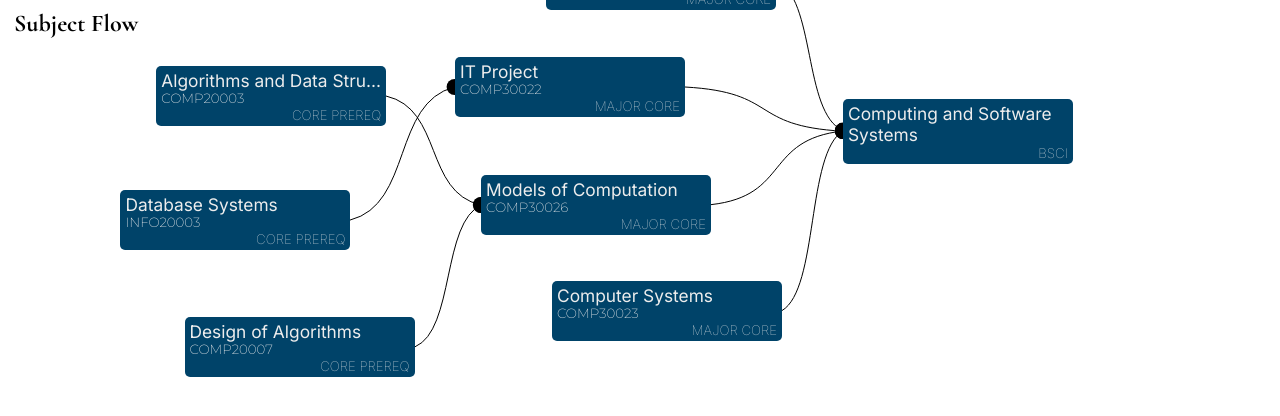
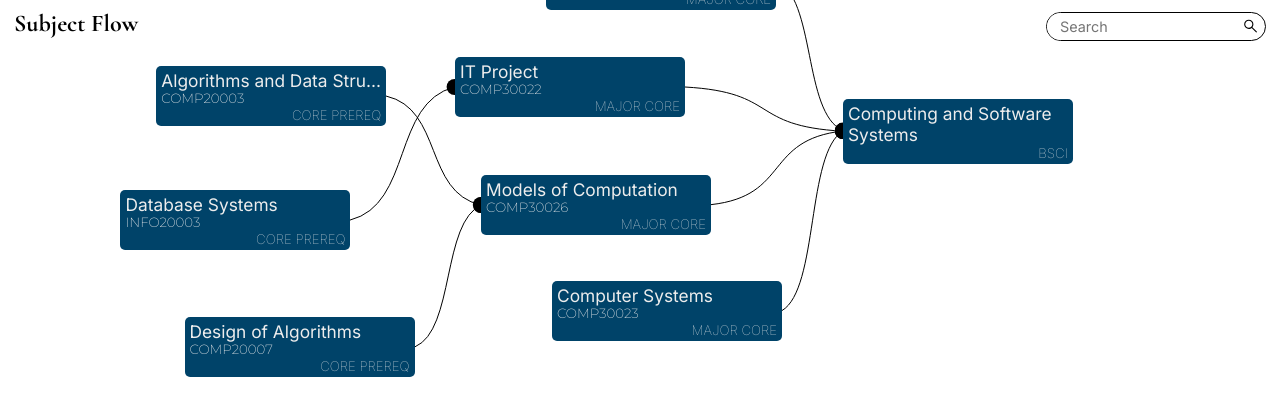
Before and after one commit to SubjectFlow/subjectflow-frontend, a React (Create React App) app: page / in a window 1280 px wide. Shown: the top 416 px of the page. Built offline with nearby package versions, Linux system fonts and the light colour scheme.

Commit message:
created basic search bar look

```diff
--- /dev/null
+++ b/src/components/SearchBar.tsx
@@ -0,0 +1,20 @@
+import React from "react";
+import { EdgeList } from "../hooks/useNodeSystem";
+import "../styles/SearchBar.css";
+import { ReactComponent as SearchIcon } from "../icons/search.svg";
+
+function SearchBar(props: { adjList: EdgeList[] }) {
+  return (
+    <div className="search-bar">
+      <input
+        className="search-bar__input noselect"
+        placeholder="Search"
+        onMouseDown={(e) => e.stopPropagation()}
+        draggable={false}
+      />
+      <SearchIcon className="search-bar__icon" />
+    </div>
+  );
+}
+
+export { SearchBar };
--- a/src/components/TreeCanvas.tsx
+++ b/src/components/TreeCanvas.tsx
@@ -1,8 +1,9 @@
 import React, { useState } from "react";
 import { Tree } from "./Tree";
 import { Point } from "../utils/Point";
-import "../styles/Canvas.css";
+import "../styles/TreeCanvas.css";
 import { useNodeSystem } from "../hooks/useNodeSystem";
+import { SearchBar } from "./SearchBar";
 
 function TreeCanvas() {
   const [dragging, setDragging] = useState(false);
@@ -33,11 +34,12 @@ function TreeCanvas() {
 
   return (
     <div
-      className="canvas"
+      className="tree-canvas"
       onMouseDown={(e) => onMouseDown(e)}
       onMouseMove={(e) => onMouseMove(e)}
       onMouseUp={(e) => onMouseUp(e)}
     >
+      {loaded && <SearchBar adjList={adjList} />}
       {loaded && <Tree disp={disp} adjList={adjList} />}
     </div>
   );
--- a/src/hooks/useNodeSystem.tsx
+++ b/src/hooks/useNodeSystem.tsx
@@ -128,7 +128,6 @@ function useNodeSystem() {
     let dist = calcNodeEdgeDist(p1, p2, major1, major2);
 
     if (dist < NODE_FORCE_DIST) {
-      console.log(Math.exp(-0.1 * (dist - NODE_FORCE_DIST)) - 1);
       return (
         p1
           .minus(p2)
--- a/src/index.css
+++ b/src/index.css
@@ -2,6 +2,7 @@
   --node-width: 230px;
   --node-height: 60px;
   --node-height-major: 65px;
+  --grey-1: grey;
 }
 
 body {
--- /dev/null
+++ b/src/styles/SearchBar.css
@@ -0,0 +1,35 @@
+.search-bar {
+  --search-rounding: 15px;
+  --search-input-top-padding: 5px;
+  --search-input-font-size: 0.9rem;
+  align-self: flex-end;
+  margin: 12px 14px 0 0;
+  display: flex;
+  border-radius: var(--search-rounding);
+  border: 1px solid black;
+  box-sizing: border-box;
+  width: 220px;
+}
+
+.search-bar__input {
+  font-family: "Inter";
+  width: 100%;
+  border: none;
+  border-radius: var(--search-rounding);
+  font-size: var(--search-input-font-size);
+  text-align: left;
+  padding: var(--search-input-top-padding) 13px;
+}
+
+.search-bar__input:focus {
+  outline: none;
+}
+
+.search-bar__icon {
+  height: calc(
+    var(--search-input-font-size) + 2 * var(--search-input-top-padding) - 2px
+  );
+  align-self: center;
+  background-color: transparent;
+  padding-right: 6px;
+}
--- a/src/styles/Canvas.css
+++ b/src/styles/TreeCanvas.css
@@ -1,5 +1,7 @@
-.canvas {
+.tree-canvas {
   position: absolute;
+  display: flex;
+  flex-direction: column;
   top: 0;
   height: 100%;
   width: 100%;
```
Also changed, not shown: src/icons/search.svg (added).
